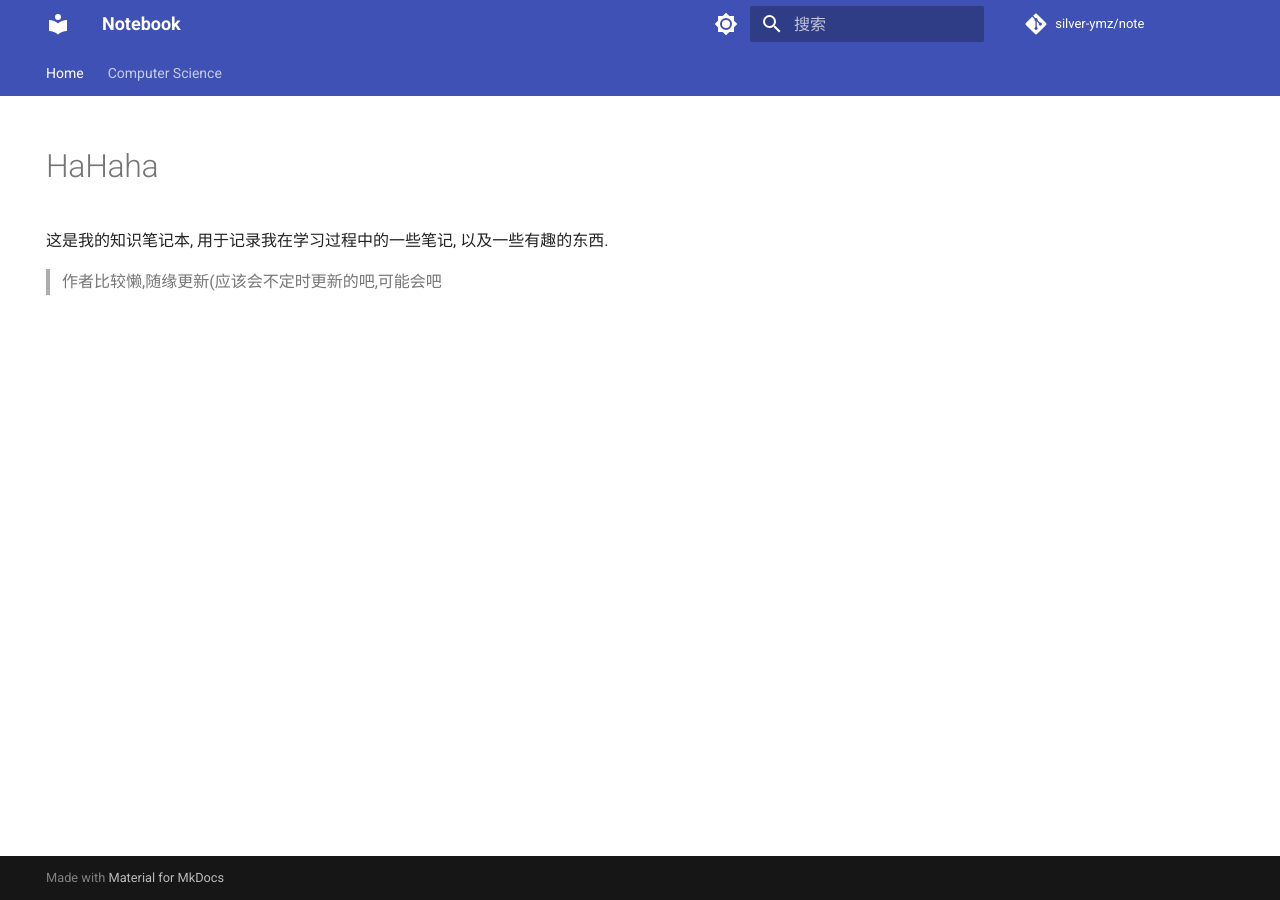
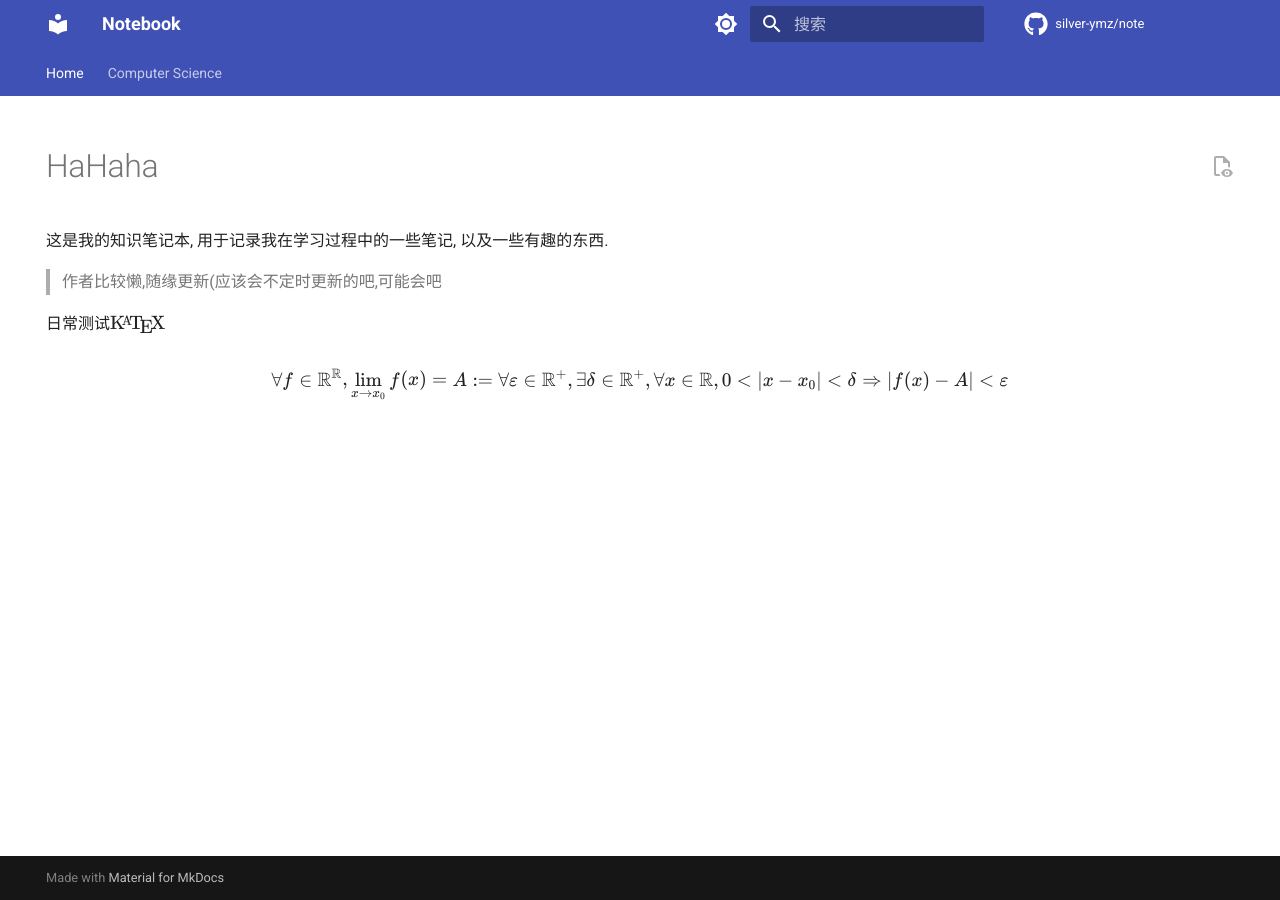
Before and after one commit to silver-ymz/note, an MkDocs documentation site: the page built from docs/index.md, in a window 1280 px wide. Built offline with MkDocs 1.6.1 and Material for MkDocs 9.7.7, drawn with Linux system fonts in a browser that asks for light colours; comment, search, counter and statistics services are not loaded; part of the change alters nothing that is shown.

Commit message:
2023-01-13 add katex support

```diff
--- a/docs/index.md
+++ b/docs/index.md
@@ -8,3 +8,7 @@ hide:
 
 这是我的知识笔记本, 用于记录我在学习过程中的一些笔记, 以及一些有趣的东西.
 > 作者比较懒,随缘更新(应该会不定时更新的吧,可能会吧
+
+日常测试$\KaTeX$
+
+$$\forall f \in \R^{\R}, \lim\limits_{x\rightarrow x_0} f(x) = A := \forall \varepsilon \in \R^+,\exist \delta\in\R^+,\forall x \in \R, 0<|x - x_0|<\delta \Rightarrow |f(x)-A|<\varepsilon$$
--- /dev/null
+++ b/docs/js/katex.js
@@ -0,0 +1,38 @@
+(function () {
+    'use strict';
+
+    var katexMath = (function () {
+        var maths = document.querySelectorAll('.arithmatex'),
+            tex;
+
+        for (var i = 0; i < maths.length; i++) {
+            tex = maths[i].textContent || maths[i].innerText;
+            if (tex.startsWith('\\(') && tex.endsWith('\\)')) {
+                katex.render(tex.slice(2, -2), maths[i], { 'displayMode': false });
+            } else if (tex.startsWith('\\[') && tex.endsWith('\\]')) {
+                katex.render(tex.slice(2, -2), maths[i], { 'displayMode': true });
+            }
+        }
+    });
+
+    (function () {
+        var onReady = function onReady(fn) {
+            if (document.addEventListener) {
+                document.addEventListener("DOMContentLoaded", fn);
+            } else {
+                document.attachEvent("onreadystatechange", function () {
+                    if (document.readyState === "interactive") {
+                        fn();
+                    }
+                });
+            }
+        };
+
+        onReady(function () {
+            if (typeof katex !== "undefined") {
+                katexMath();
+            }
+        });
+    })();
+
+}());
--- a/mkdocs.yml
+++ b/mkdocs.yml
@@ -6,11 +6,16 @@ repo_url: https://github.com/silver-ymz/note/
 theme:
   name: "material"
   language: "zh"
+  icon:
+    repo: fontawesome/brands/github
   features:
     - navigation.tracking
     - navigation.tabs
     - navigation.indexes
     - navigation.top
+    - search.suggest
+    - search.highlight
+    - content.action.view
   palette:
     # Palette toggle for light mode
     - media: "(prefers-color-scheme: light)"
@@ -27,6 +32,20 @@ theme:
 
 plugins:
   - search
+  - rss
+  - git-revision-date-localized:
+      enable_creation_date: true
+
+markdown_extensions:
+  - pymdownx.arithmatex:
+      generic: true
+
+extra_css:
+  - https://cdnjs.cloudflare.com/ajax/libs/KaTeX/0.16.4/katex.min.css
+
+extra_javascript:
+  - https://cdnjs.cloudflare.com/ajax/libs/KaTeX/0.16.4/katex.min.js
+  - js/katex.js
 
 nav:
   - Home: index.md
--- /dev/null
+++ b/requirements.txt
@@ -0,0 +1,6 @@
+mkdocs==1.4.2
+mkdocs-material==9.0.4
+mkdocs-material-extensions==1.1.1
+mkdocs-rss-plugin==1.5.0
+mkdocs-git-revision-date-localized-plugin==1.1.0
+pymdown-extensions==9.9.1
```
